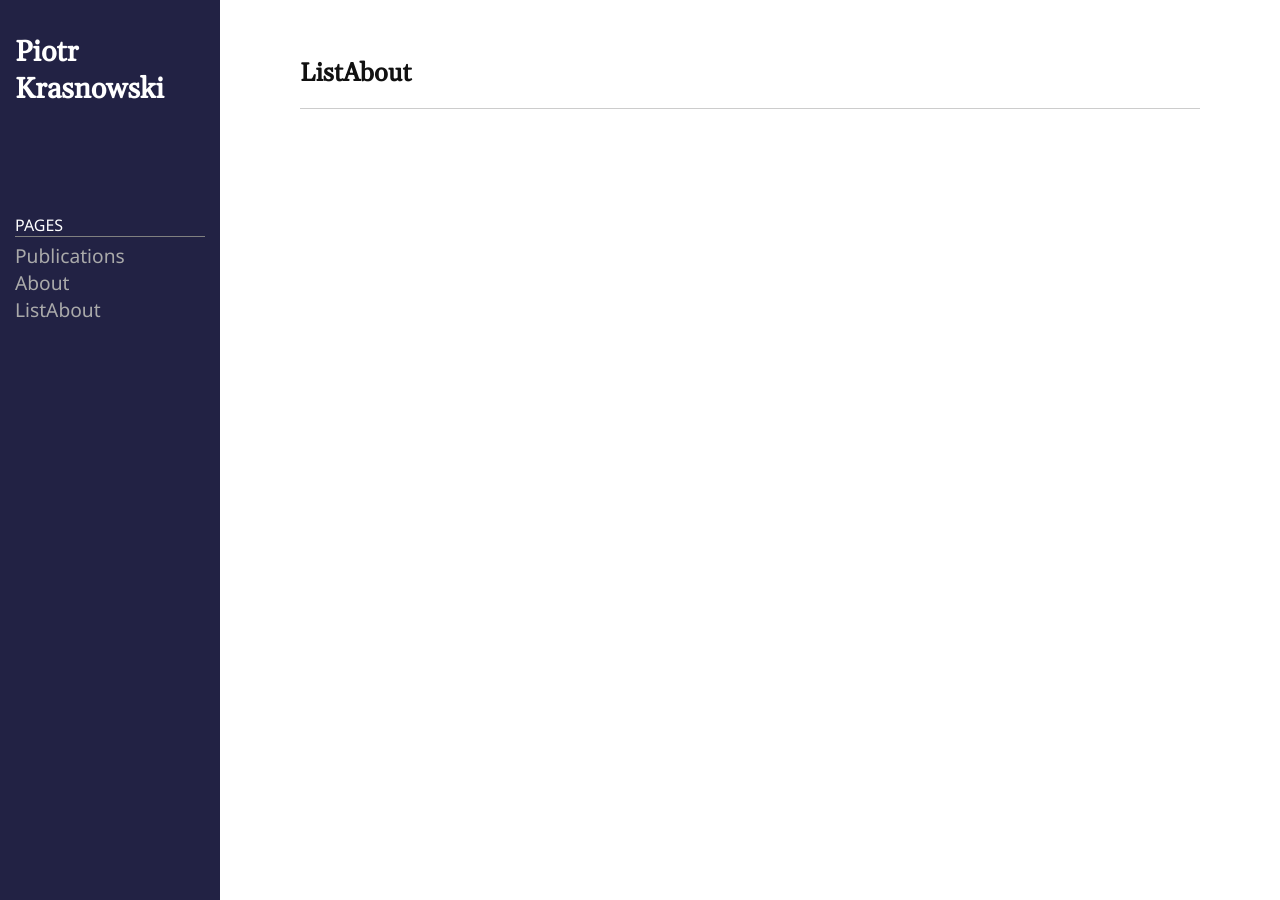
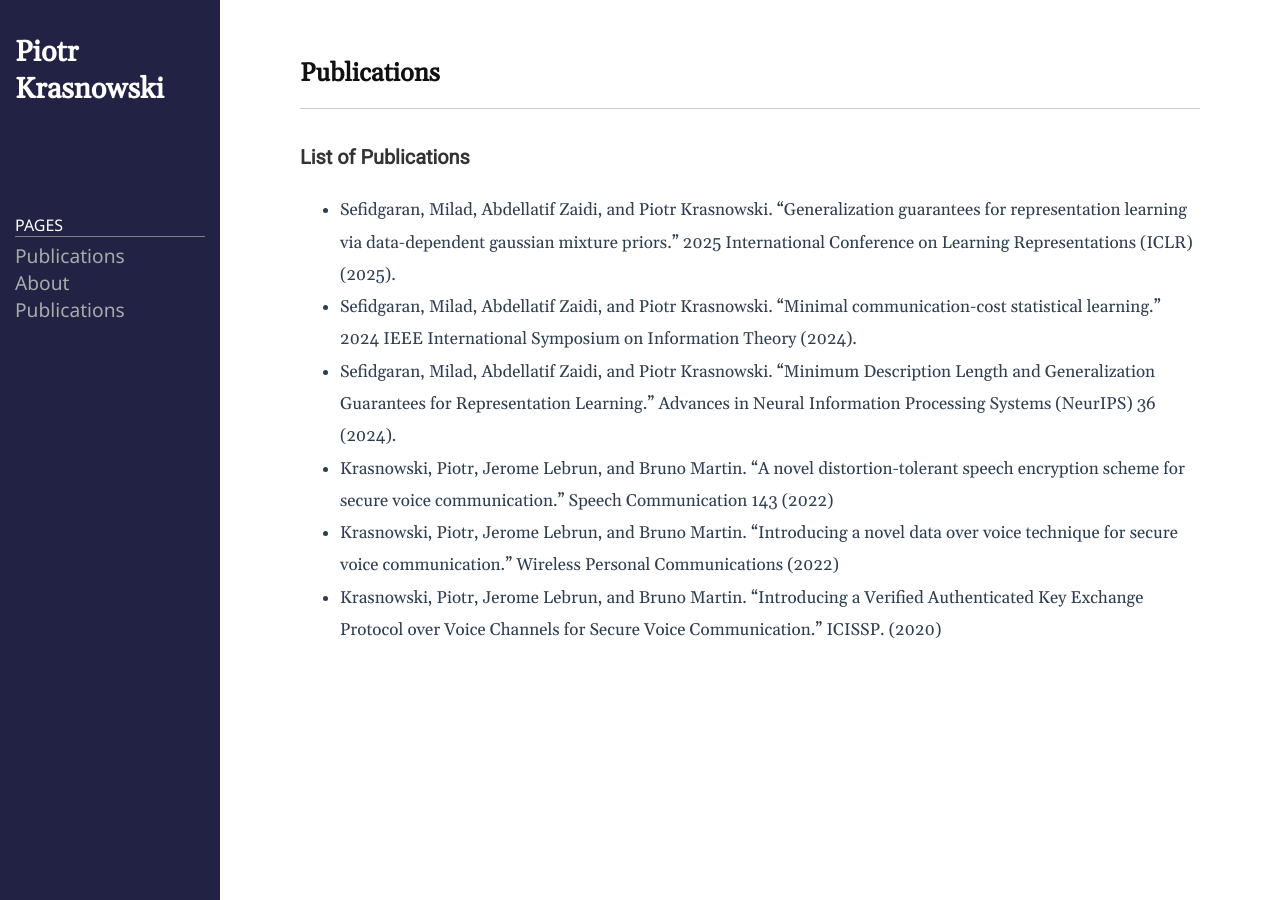
Before and after one commit to PiotrKrasnowski/piotrkrasnowski.github.io, a Jekyll site: the page built from index2.md, in a window 1280 px wide. Built offline with Jekyll 4.4.1, drawn with Linux system fonts in a browser that asks for light colours.

Commit message:
Update index2.md

```diff
--- a/index2.md
+++ b/index2.md
@@ -1,4 +1,13 @@
 ---
 layout: page
-title: ListAbout
+title: Publications
+permalink: /publications/
 ---
+
+### List of Publications
+- Sefidgaran, Milad, Abdellatif Zaidi, and Piotr Krasnowski. "Generalization guarantees for representation learning via data-dependent gaussian mixture priors." 2025 International Conference on Learning Representations (ICLR) (2025).
+- Sefidgaran, Milad, Abdellatif Zaidi, and Piotr Krasnowski. "Minimal communication-cost statistical learning." 2024 IEEE International Symposium on Information Theory (2024).
+- Sefidgaran, Milad, Abdellatif Zaidi, and Piotr Krasnowski. "Minimum Description Length and Generalization Guarantees for Representation Learning." Advances in Neural Information Processing Systems (NeurIPS) 36 (2024).
+- Krasnowski, Piotr, Jerome Lebrun, and Bruno Martin. "A novel distortion-tolerant speech encryption scheme for secure voice communication." Speech Communication 143 (2022)
+- Krasnowski, Piotr, Jerome Lebrun, and Bruno Martin. "Introducing a novel data over voice technique for secure voice communication." Wireless Personal Communications (2022)
+- Krasnowski, Piotr, Jerome Lebrun, and Bruno Martin. "Introducing a Verified Authenticated Key Exchange Protocol over Voice Channels for Secure Voice Communication." ICISSP. (2020)
```
